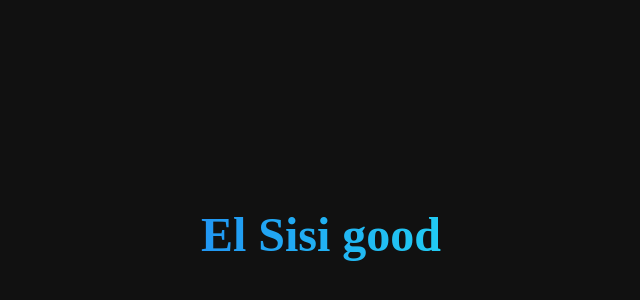
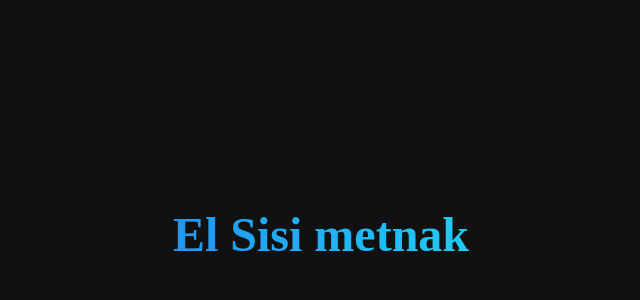
Before and after one commit to EcoSenpaii/website-demo, a plain HTML site: page index.html in a window 1280 px wide. Shown: the part 174-474 px from the top of the page, without its empty margins (319-959 px from the left). Drawn offline with Linux system fonts and the light colour scheme.

Commit message:
Update index.html

```diff
--- a/index.html
+++ b/index.html
@@ -23,6 +23,6 @@
 </style>
 </head>
 <body>
-  <p>El Sisi good</p>
+  <p>El Sisi metnak</p>
 </body>
 </html>
```
